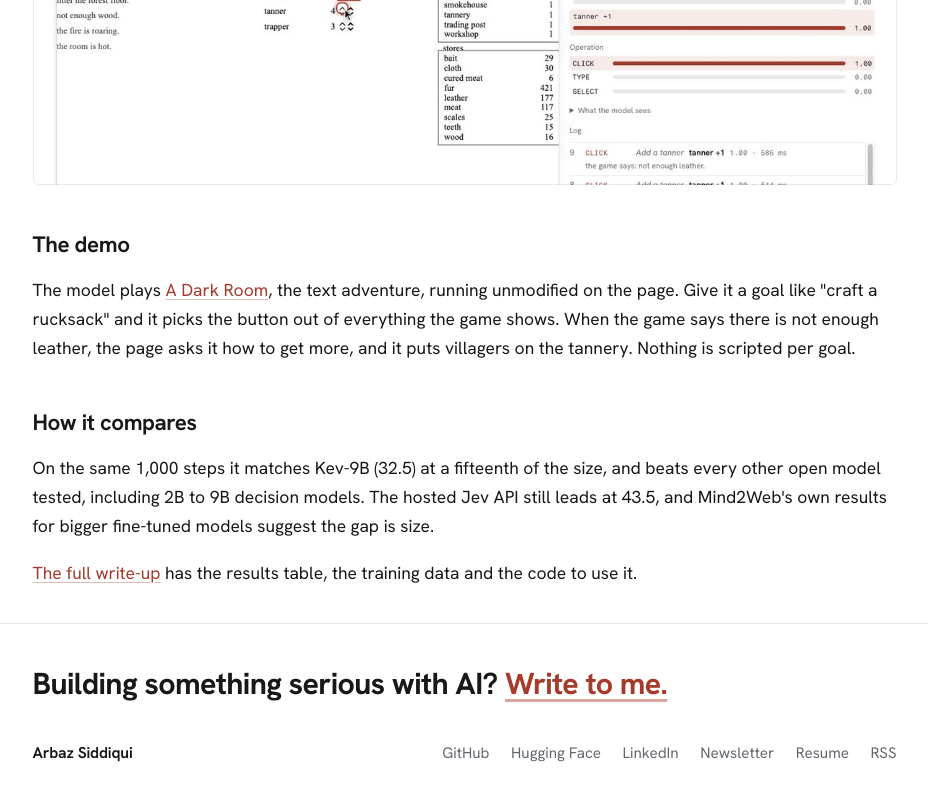
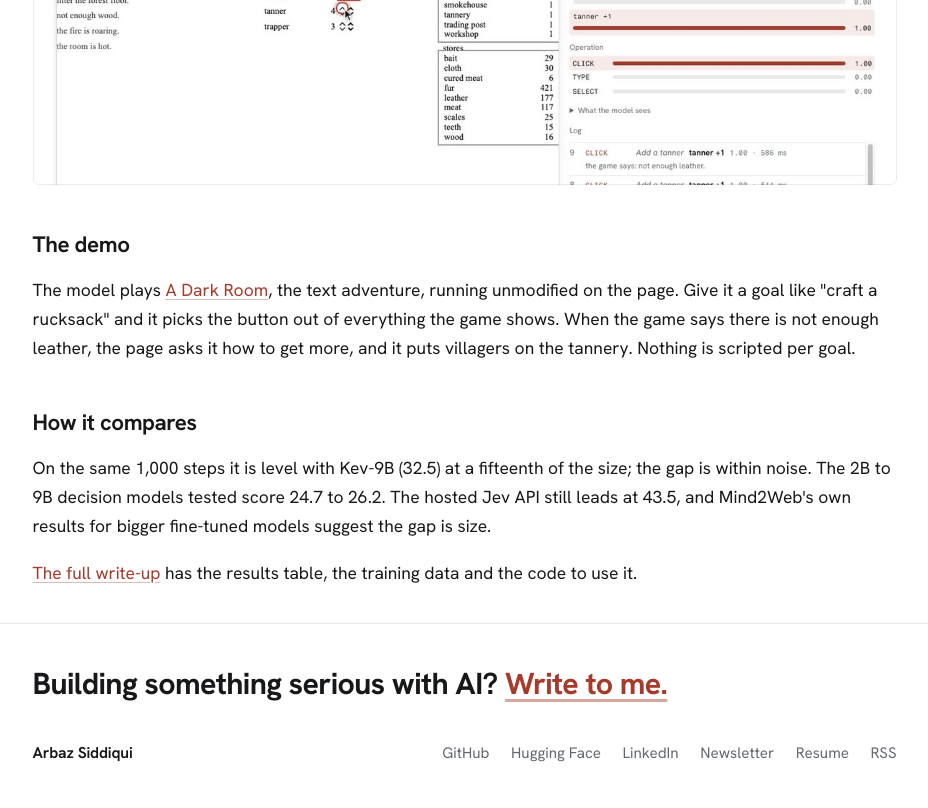
Before and after one commit to arbazsiddiqui/blog, an Astro site: page /kev in a window 1280 px wide. Shown: the part 838-1646 px from the top of the page, without its empty margins (168-1096 px from the left). Built offline with nearby package versions, Linux system fonts and the light colour scheme; Astro itself is replaced by a stand-in of ours.

Commit message:
Kev page: level with Kev-9B, no rank claim over the rest

```diff
--- a/src/pages/kev.astro
+++ b/src/pages/kev.astro
@@ -60,9 +60,9 @@ const jsonLd = [jsonLdModel, {"@context": "https://schema.org", "@type": "Breadc
       </p>
       <h2>How it compares</h2>
       <p>
-        On the same 1,000 steps it matches Kev-9B (32.5) at a fifteenth of
-        the size, and beats every other open model tested, including 2B to 9B
-        decision models. The hosted Jev API still leads at 43.5, and
+        On the same 1,000 steps it is level with Kev-9B (32.5) at a fifteenth
+        of the size; the gap is within noise. The 2B to 9B decision models
+        tested score 24.7 to 26.2. The hosted Jev API still leads at 43.5, and
         Mind2Web's own results for bigger fine-tuned models suggest the gap is size.
       </p>
       <p>
```
